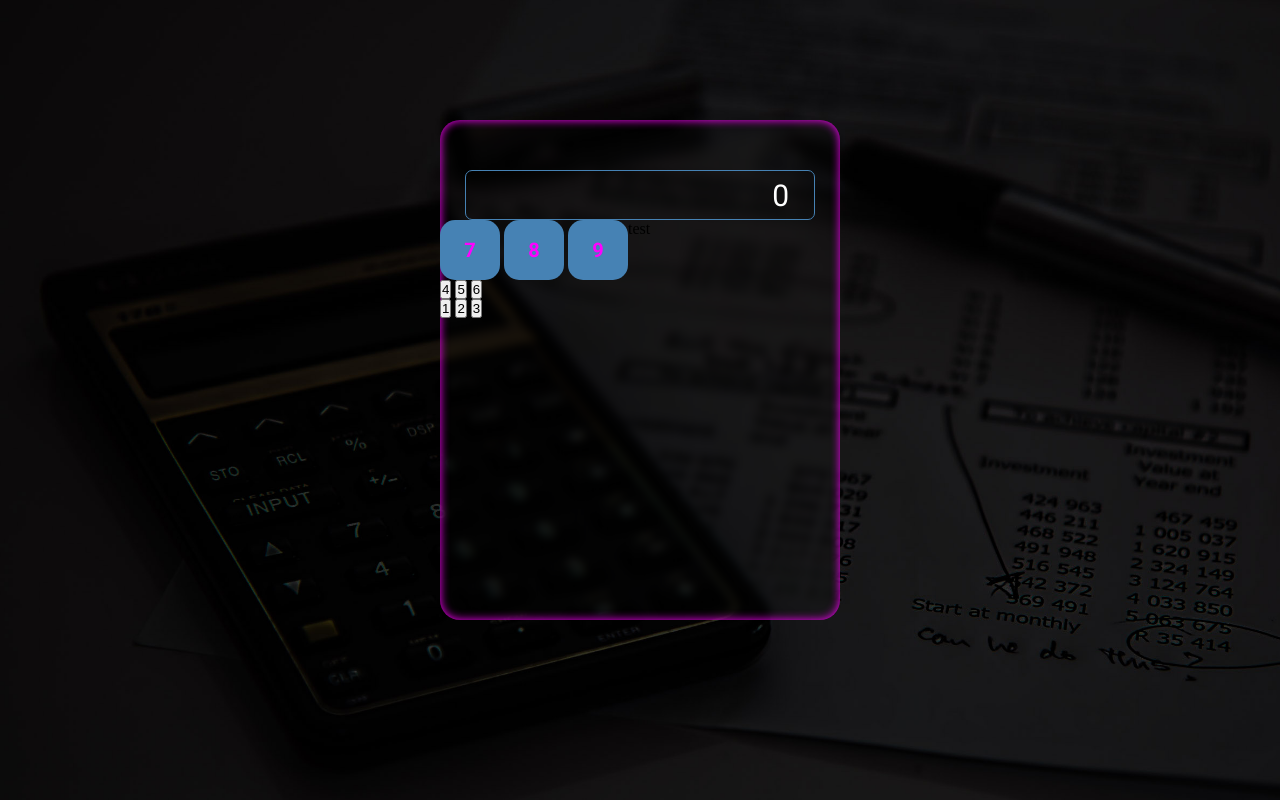
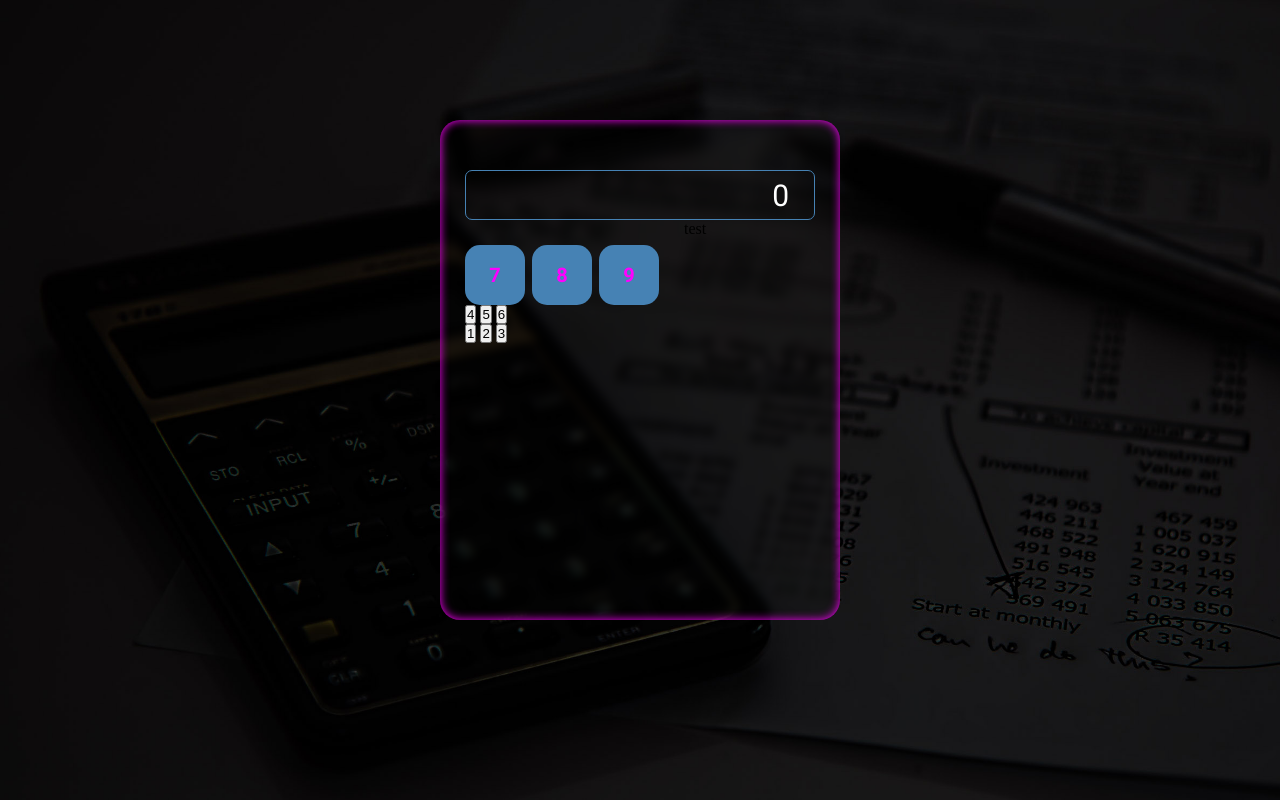
Before and after one commit to Akbar4964/Calculator-Form, a plain HTML site: page index.html in a window 1280 px wide. Drawn offline with Linux system fonts and the light colour scheme.

Commit message:
added codes

```diff
--- a/styles/numbers.css
+++ b/styles/numbers.css
@@ -1,5 +1,16 @@
 .calc-row {
   display: flex;
+}
+
+.calc-numbers {
+  padding: 0 25px;
+}
+
+.calc-one {
+  display: flex;
+  align-items: center;
+  padding-top: 25px;
+  gap: 7px;
 }
 
 .calc-one > button {
```
